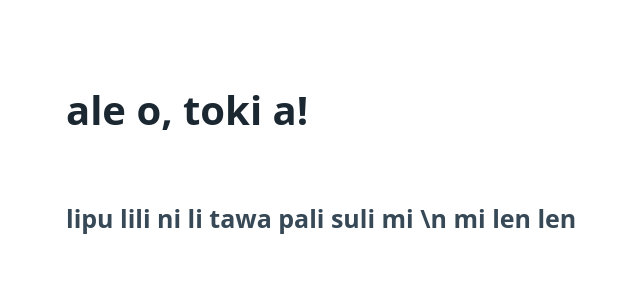
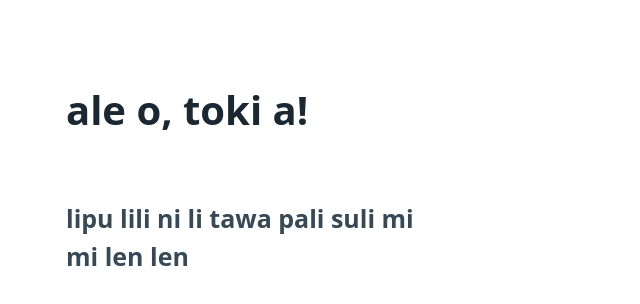
Before and after one commit to mazzies/mazzies.github.io, a plain HTML site: page index.html in a window 1280 px wide. Shown: the whole page, without its empty margins (9-649 px from the left). Drawn offline with nearby package versions, Linux system fonts and the light colour scheme.

Commit message:
Update index.html

```diff
--- a/index.html
+++ b/index.html
@@ -9,7 +9,7 @@
   <body>
     <main class="container">
       <h1>ale o, toki a!</h1>
-      <h4>lipu lili ni li tawa pali suli mi \n mi len len</h4>
+      <h4>lipu lili ni li tawa pali suli mi<br>mi len len</h4>
     </main>
   </body>
 </html>
```
